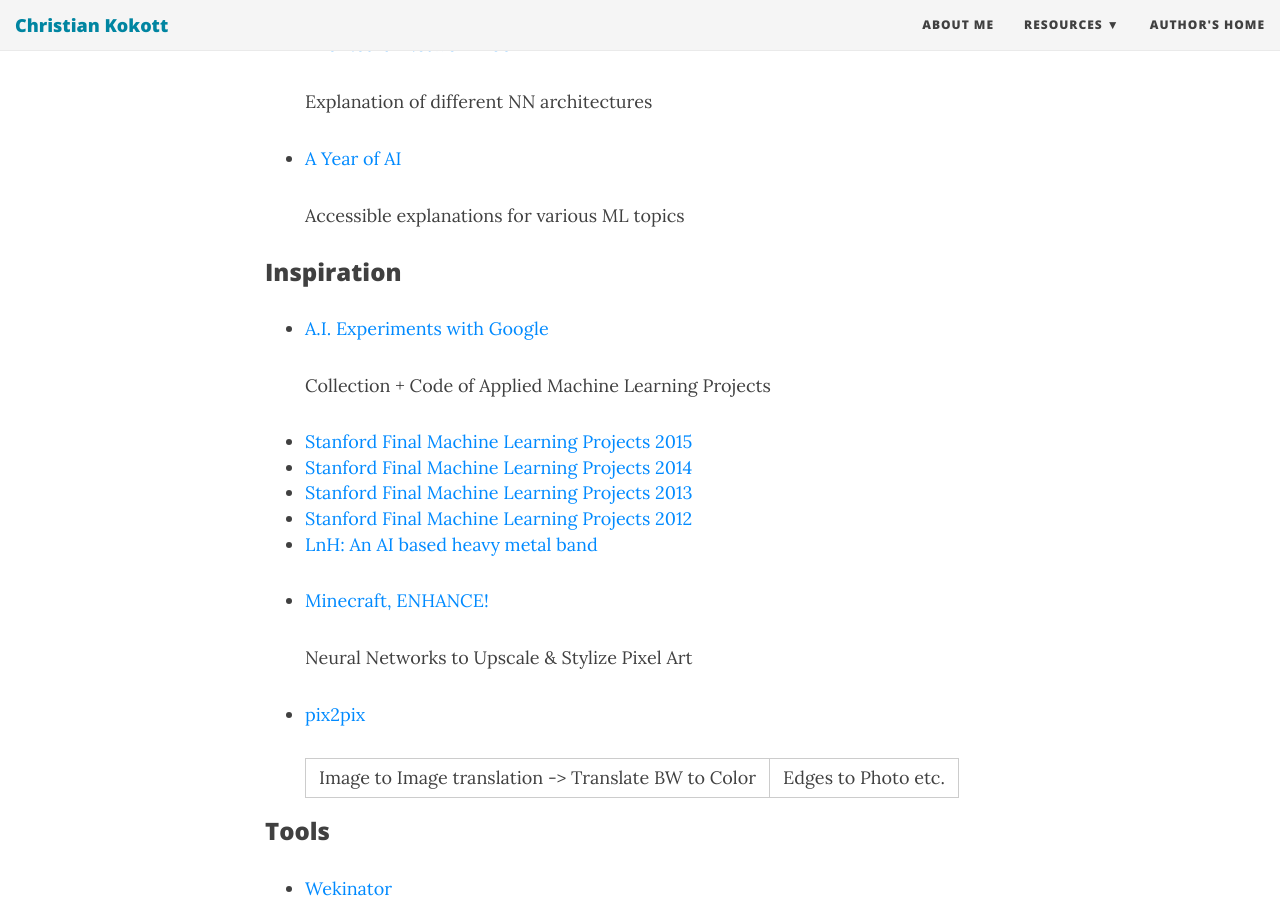
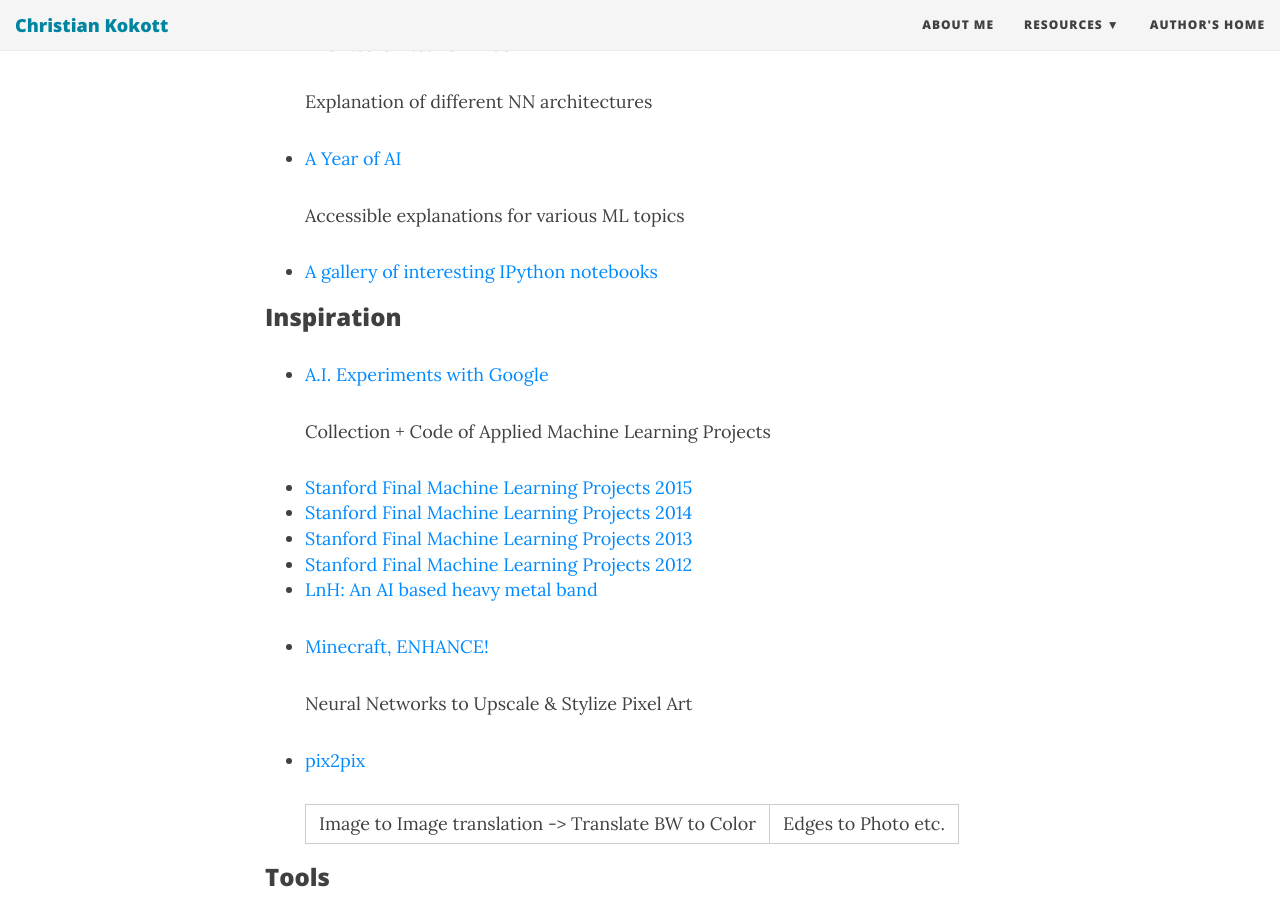
Before and after one commit to dotKokott/dotKokott.github.io, a Jekyll site: the page built from machinelearning.md, in a window 1280 px wide and 900 px high, scrolled down 3608 px. Built offline with Jekyll 4.4.1, drawn with Linux system fonts in a browser that asks for light colours; nearby versions of some CDN libraries.

Commit message:
Added a gallery of interseting Ipython notebooksÄ

```diff
--- a/machinelearning.md
+++ b/machinelearning.md
@@ -116,6 +116,8 @@
 
   Accessible explanations for various ML topics
 
+* [A gallery of interesting IPython notebooks](https://github.com/ipython/ipython/wiki/A-gallery-of-interesting-IPython-Notebooks)
+
 ### Inspiration
 * [A.I. Experiments with Google](https://aiexperiments.withgoogle.com/)
 
```
